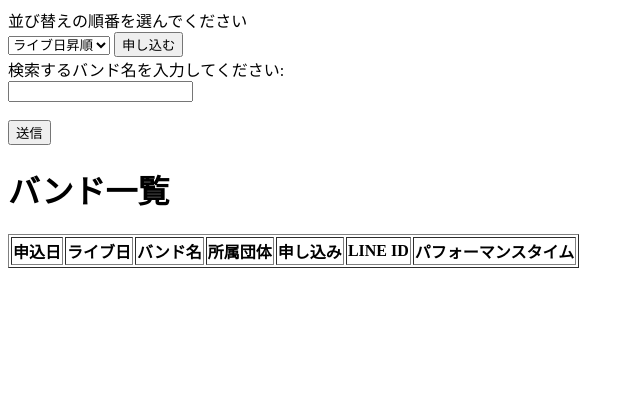
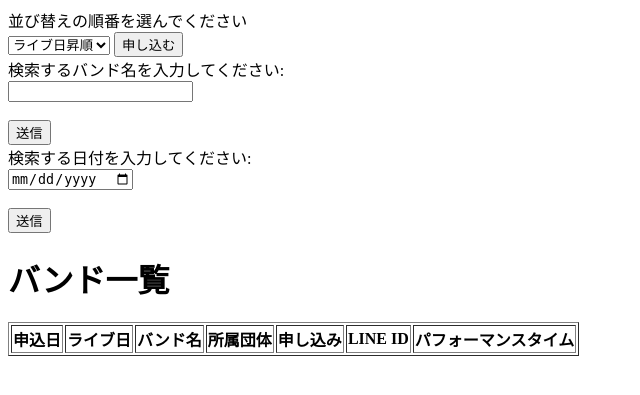
Before and after one commit to Yasuhiro0127/nora, a PHP site: page /show/band_show/index.php in a window 1280 px wide. Shown: the top 395 px of the page, without its empty margins (0-640 px from the left). Run offline with PHP 8.4, Linux system fonts and the light colour scheme; data that the repository does not hold is empty.

Commit message:
日付入力欄追加

```diff
--- a/show/band_show/index.php
+++ b/show/band_show/index.php
@@ -118,6 +118,12 @@ try {
         <input type="submit" value="送信">
     </form>
 
+    <form action="" method="get">
+        <label for="date_search">検索する日付を入力してください:</label><br>
+        <input type="date" id="date_search" name="date_search"><br><br>
+        <input type="submit" value="送信">
+    </form>
+
     <h1>バンド一覧</h1>
     <div class="band_table">
         <table border="1">
```
